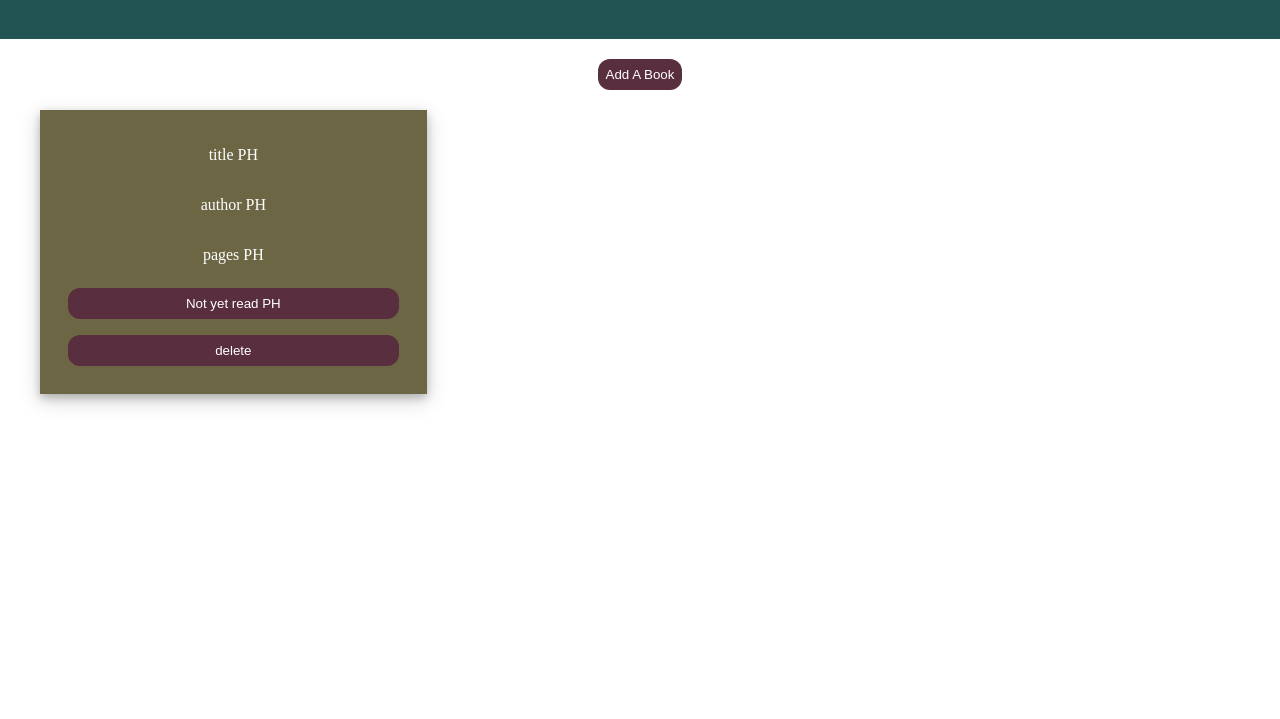
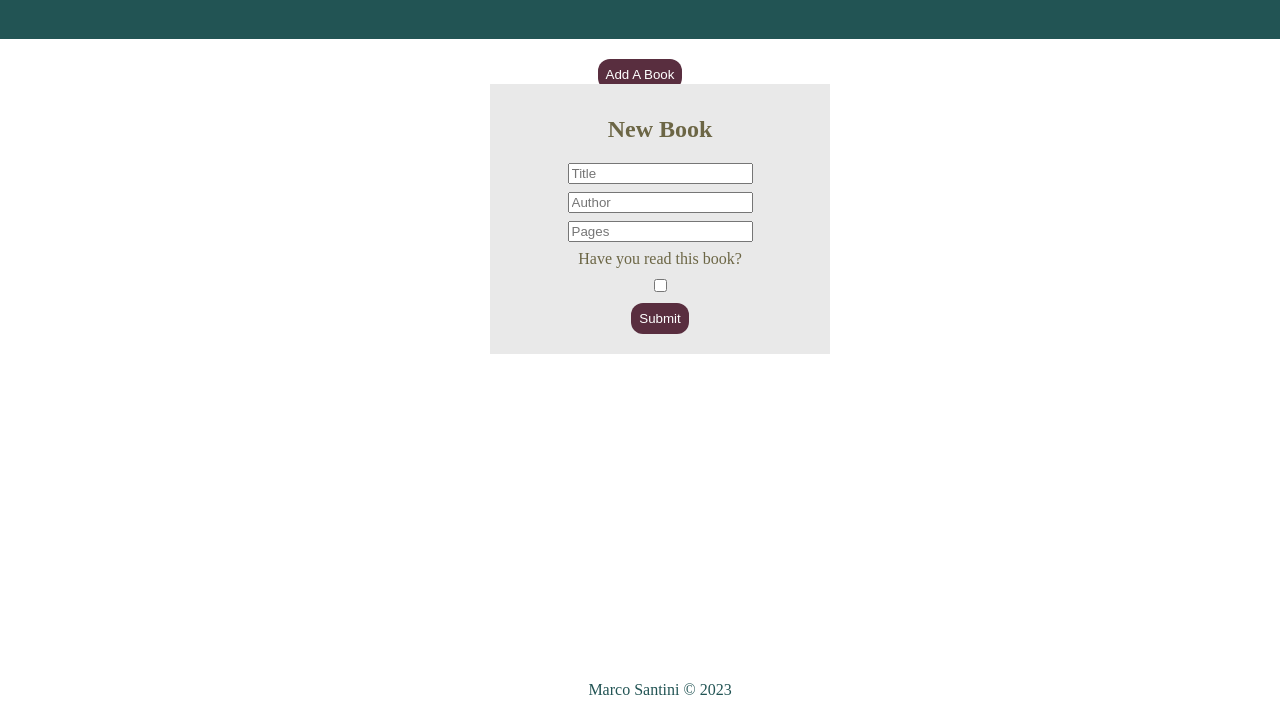
Before and after one commit to Marcosantiniayon/library, a website: page index.html in a window 1280 px wide. Both pictures are taken after a click on the button "Add A Book". Shown: the part 81-800 px from the top of the page. Drawn offline with Linux system fonts and the light colour scheme.

Commit message:
Added modal

```diff
--- a/index.html
+++ b/index.html
@@ -15,8 +15,19 @@
         </div>
     </div>
     <div class="main">
-        <button id="addNewBook">Add A Book</button>
+        <button id="addABook">Add A Book</button>
         <div id="booksGrid"></div>
+    </div>
+    <div class="innactive-modal" id="modal">
+        <form id="inputForm">
+            <h2>New Book</h2>
+            <input type="text" id="bookTitleInput" placeholder="Title">
+            <input type="text" id="bookAuthorInput" placeholder="Author">
+            <input type="number" id="bookPagesInput" placeholder="Pages">
+            <label for="readInput"> Have you read this book? </label>
+            <input type="checkbox" name="readInput" id="readInput">
+            <button id="submitBtn"> Submit </button>
+        </form>
     </div>
     <footer> Marco Santini © 2023 </footer>
 
--- a/script.js
+++ b/script.js
@@ -1,9 +1,17 @@
-const addNewBook = document.getElementById('addNewBook');
+const addABook = document.getElementById('addABook');
+const modal = document.getElementById('modal');
+// const inputForm = document.getElementById('inputForm');
+const bookTitleInput = document.getElementById('bookTitleInput');
+const bookAuthorInput = document.getElementById('bookAuthorInput');
+const bookPagesInput = document.getElementById('bookPagesInput');
+const bookReadInput = document.getElementById('bookReadInput');
+
+const addNewBook = document.getElementById('submitBtn');
 const booksGrid = document.getElementById('booksGrid');
-const titleInput = 'title PH';
-const authorInput = 'author PH';
-const pagesInput = 'pages PH';
-const readInput = 'Not yet read PH';
+const titleOutput = 'title PH';
+const authorOutput = 'author PH';
+const pagesOutput = 'pages PH';
+const readOutput = 'Not yet read PH';
 
 const myLibrary = [];
 
@@ -22,19 +30,24 @@ function addBookToLibrary() {
   // do stuff here
 }
 
+addABook.addEventListener('click', () => {
+  modal.style.display = "flex";
+});
+
 addNewBook.addEventListener('click', () => {
+  // modal.style.display = "none";
   const newBookCard = document.createElement('div');
   newBookCard.className = 'bookCard';
 
   const title = document.createElement('p');
-  title.innerHTML = titleInput;
+  title.innerHTML = titleOutput;
   const author = document.createElement('p');
-  author.innerHTML = authorInput;
+  author.innerHTML = authorOutput;
   const pages = document.createElement('p');
-  pages.innerHTML = pagesInput;
+  pages.innerHTML = pagesOutput;
   const readBtn = document.createElement('button');
-  readBtn.innerHTML = readInput;
-  readBtn.id = 'readBtn';
+  readBtn.innerHTML = readOutput;
+  readBtn.id = "readBtn";
   const deleteBtn = document.createElement('button');
   deleteBtn.innerHTML = 'delete';
   deleteBtn.id = 'deleteBtn';
--- a/style.css
+++ b/style.css
@@ -30,8 +30,6 @@ html, body {
         padding: 20px;
         /* background-color: rgb(34, 84, 84); */
         background-color: rgb(255, 255, 255);
-
-
         flex: 1 0 auto;
     }
 
@@ -71,7 +69,31 @@ html, body {
             #readBtn, #deleteBtn {
                 margin: 8px;
             }
-
+    #modal {
+        width: 100%;
+        padding: 20px;
+        position: fixed;
+        top: 0;
+        bottom: 200px;
+        left: 0;
+        right: 0;
+        align-items: center;
+        justify-content: center;
+        display: none;
+    }
+        #inputForm{
+            display: flex;
+            flex-direction: column;
+            gap:8px;
+            width: 300px;
+            padding: 20px;
+            align-items: center;
+            color: rgb(108, 102, 69);
+            background-color: rgb(233, 233, 233);
+        }
+        h2{
+            margin:12px;
+        }
 
     footer {
         flex-shrink: 0;
@@ -79,6 +101,7 @@ html, body {
         bottom: 0;
         width: 100%;
         padding: 20px;
+        color: rgb(34, 84, 84);
     }
 
     /* Color Palettes */
```
